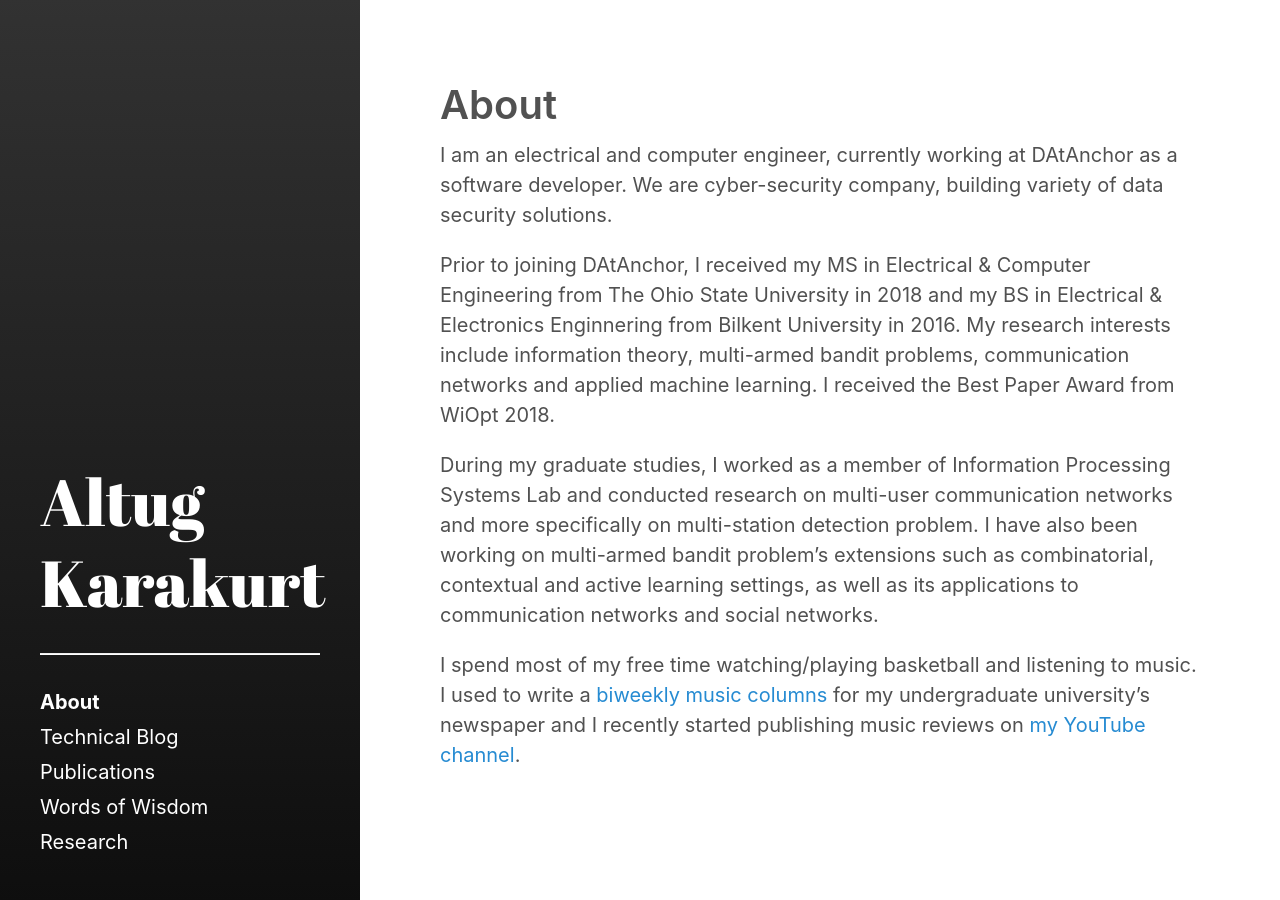
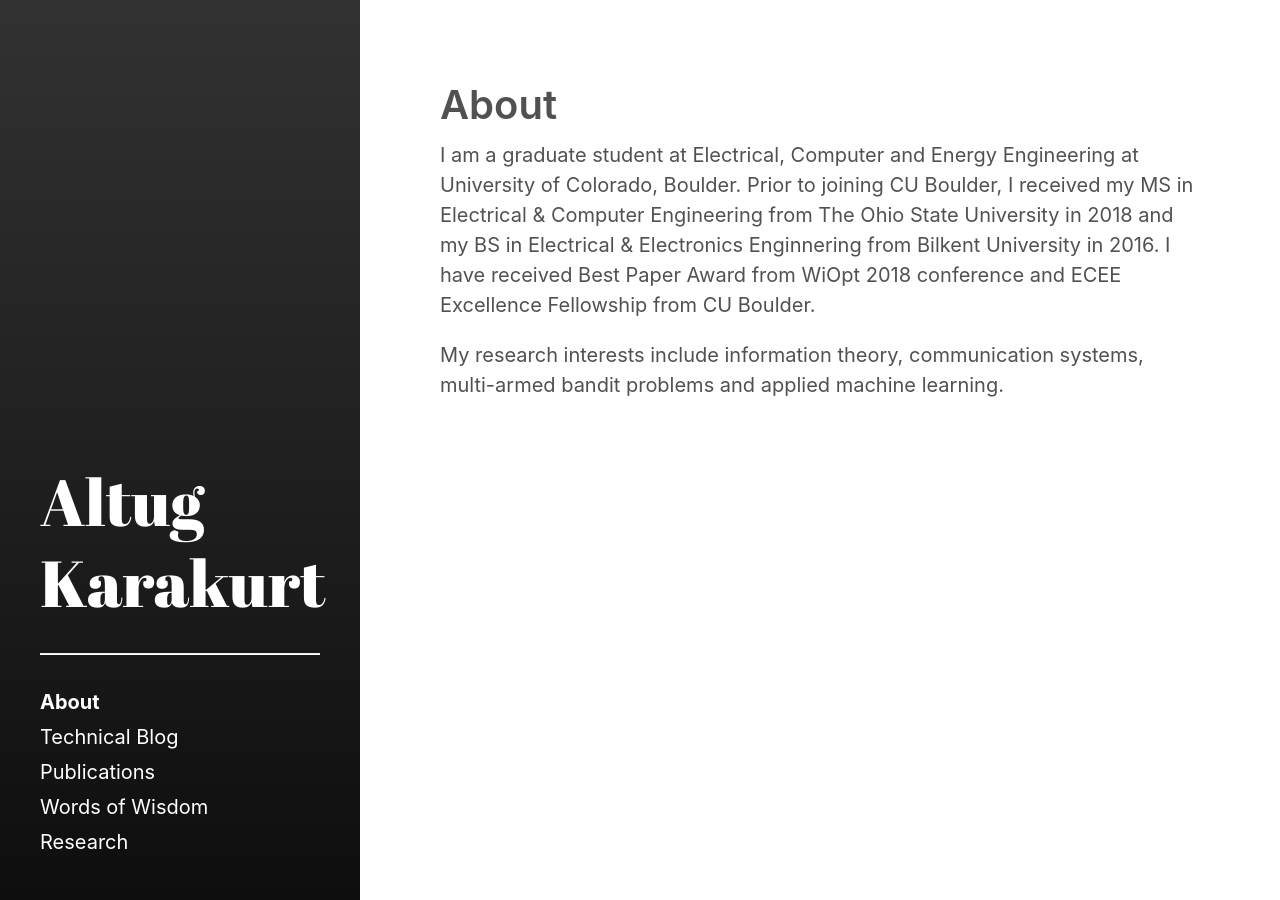
Before and after one commit to altugkarakurt/altugkarakurt.github.io, a Jekyll site: the page built from about.md, in a window 1280 px wide. Built offline with Jekyll 4.4.1, drawn with Linux system fonts in a browser that asks for light colours.

Commit message:
Update about.md

```diff
--- a/about.md
+++ b/about.md
@@ -5,10 +5,7 @@ permalink: /about/
 sidebar_link: true
 ---
 
-I am an electrical and computer engineer, currently working at DAtAnchor as a software developer. We are cyber-security company, building variety of data security solutions.
+I am a graduate student at Electrical, Computer and Energy Engineering at University of Colorado, Boulder. Prior to joining CU Boulder, I received my MS in Electrical & Computer Engineering from The Ohio State University in 2018 and my BS in Electrical & Electronics Enginnering from Bilkent University in 2016. I have received Best Paper Award from WiOpt 2018 conference and ECEE Excellence
+Fellowship from CU Boulder.
 
-Prior to joining DAtAnchor, I received my MS in Electrical & Computer Engineering from The Ohio State University in 2018 and my BS in Electrical & Electronics Enginnering from Bilkent University in 2016. My research interests include information theory, multi-armed bandit problems, communication networks and applied machine learning. I received the Best Paper Award from WiOpt 2018.
-
-During my graduate studies, I worked as a member of Information Processing Systems Lab and conducted research on multi-user communication networks and more specifically on multi-station detection problem. I have also been working on multi-armed bandit problem's extensions such as combinatorial, contextual and active learning settings, as well as its applications to communication networks and social networks.
-
-I spend most of my free time watching/playing basketball and listening to music. I used to write a <a href="http://bilnews.bilkent.edu.tr/?s=altug+karakurt" target="_blank">biweekly music columns</a> for my undergraduate university's newspaper and I recently started publishing music reviews on <a href="https://www.youtube.com/channel/UCcRkrTes-4DpenIJWNA2OpA" target="_blank">my YouTube channel</a>.
+My research interests include information theory, communication systems, multi-armed bandit problems and applied machine learning.
```
